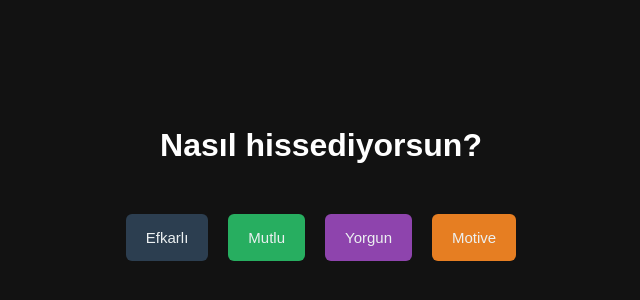
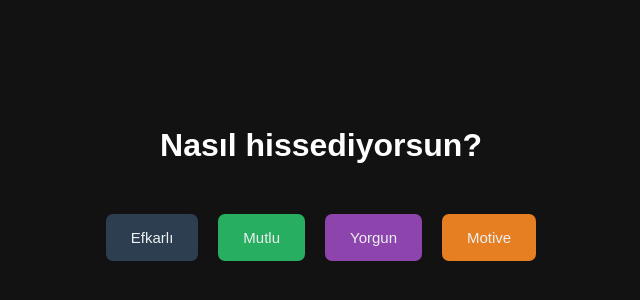
Before and after one commit to quatr/moodify, a plain HTML site: page index.html in a window 1280 px wide. Shown: the part 42-342 px from the top of the page, without its empty margins (319-959 px from the left). Drawn offline with Linux system fonts and the light colour scheme.

Commit message:
Update index.html

```diff
--- a/index.html
+++ b/index.html
@@ -27,9 +27,9 @@
         }
 
         .option {
-            padding: 15px 20px;
+            padding: 15px 25px;
             border: none;
-            border-radius: 6px;
+            border-radius: 7px;
             font-size: 15px;
             cursor: pointer;
             transition: transform 0.2s;
```
